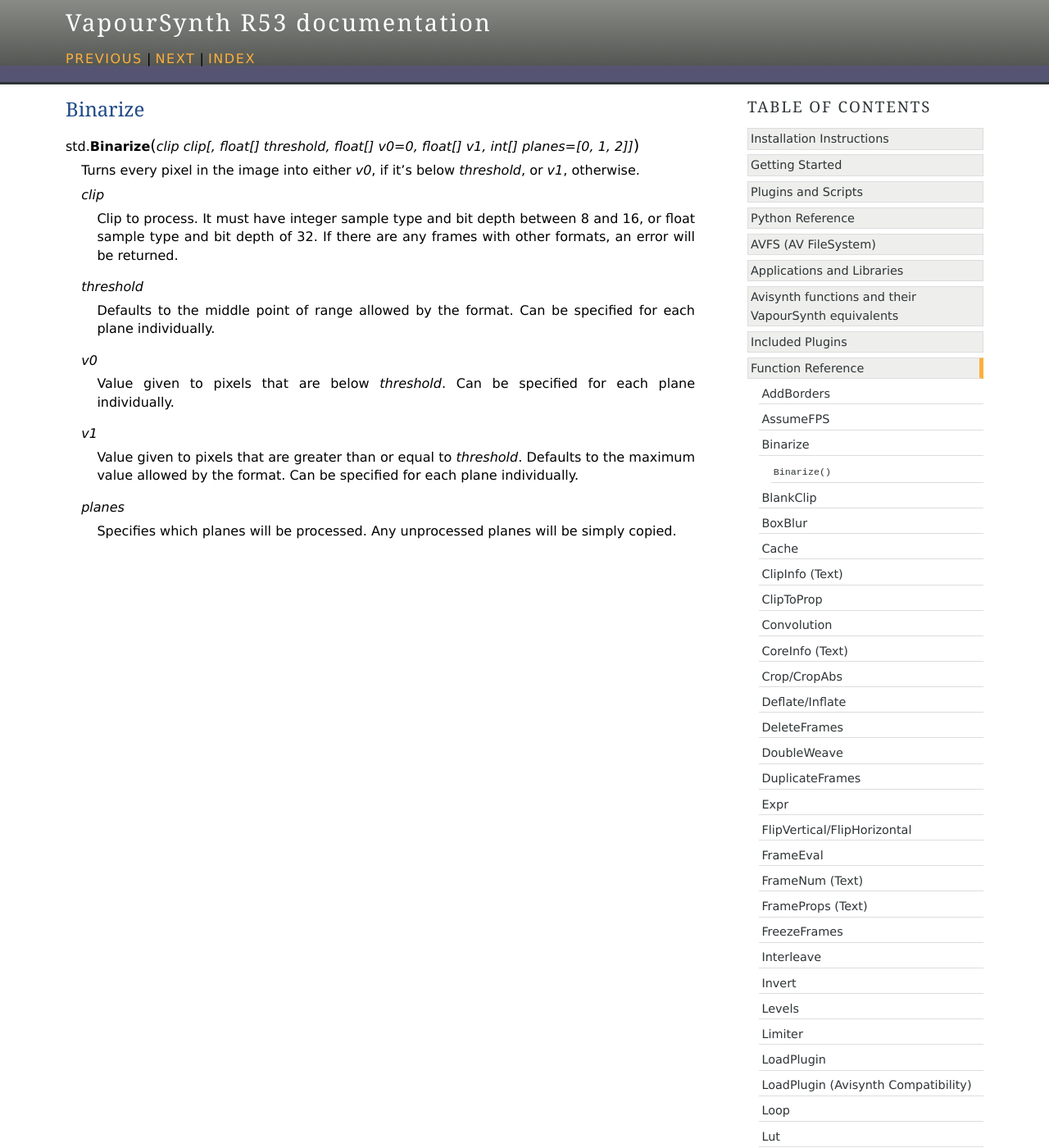
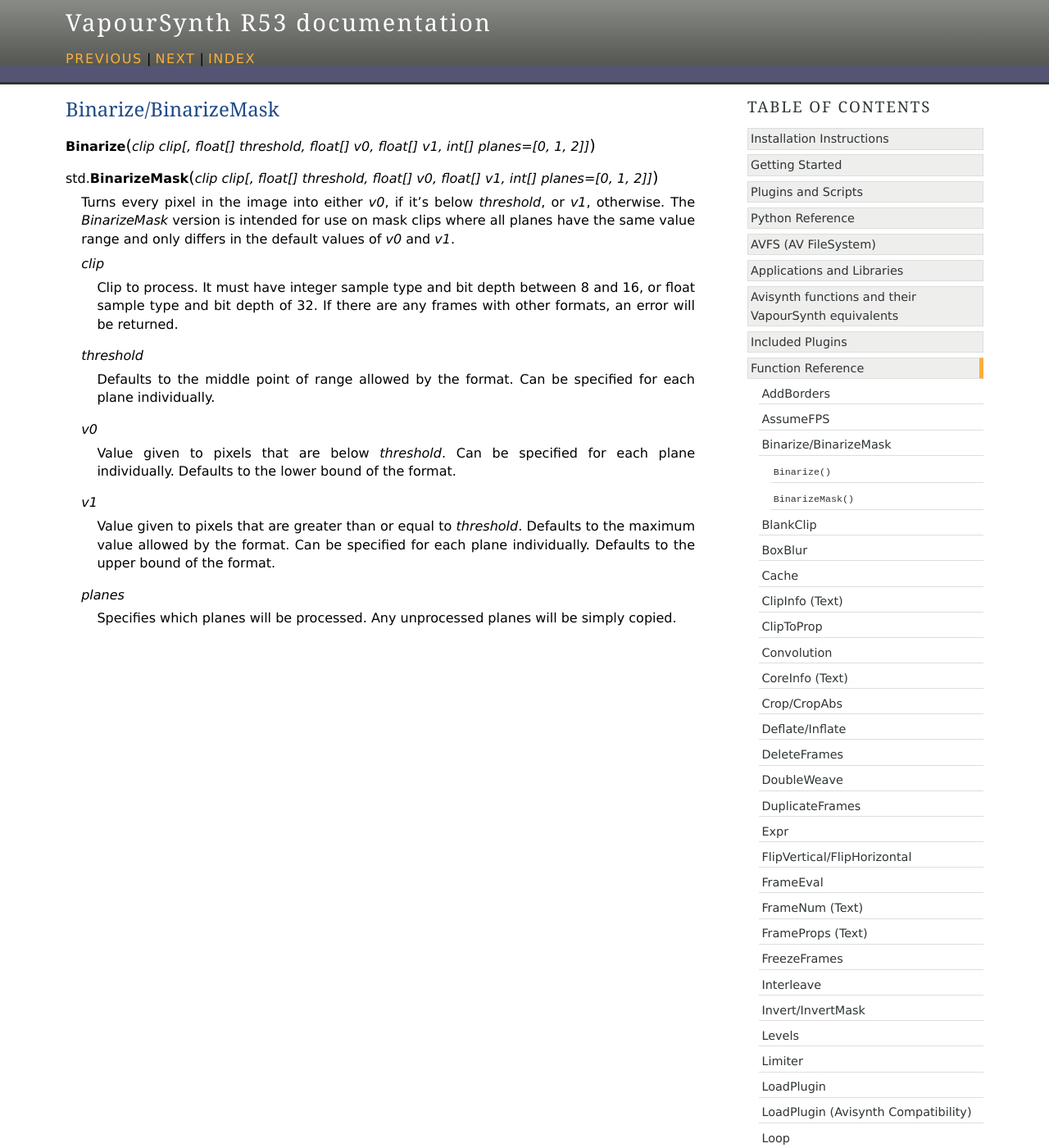
Before and after one commit to vapoursynth/vapoursynth, a Sphinx documentation site: the page built from doc/functions/binarize.rst, in a window 1280 px wide and 1400 px high. Shown: the whole window at 82% size. Built offline with Sphinx 7.4.7, drawn with Linux system fonts in a browser that asks for light colours; formulas are drawn with MathJax 3.

Commit message:
Adjust mask handling and introduce the "mask clip" conventions

```diff
--- a/doc/functions/binarize.rst
+++ b/doc/functions/binarize.rst
@@ -1,11 +1,14 @@
-Binarize
-========
+Binarize/BinarizeMask
+=====================
 
-.. function:: Binarize(clip clip[, float[] threshold, float[] v0=0, float[] v1, int[] planes=[0, 1, 2]])
+.. function:: Binarize(clip clip[, float[] threshold, float[] v0, float[] v1, int[] planes=[0, 1, 2]])
+.. function:: BinarizeMask(clip clip[, float[] threshold, float[] v0, float[] v1, int[] planes=[0, 1, 2]])
    :module: std
 
    Turns every pixel in the image into either *v0*, if it's below
-   *threshold*, or *v1*, otherwise.
+   *threshold*, or *v1*, otherwise. The *BinarizeMask* version is intended
+   for use on mask clips where all planes have the same value range and
+   only differs in the default values of *v0* and *v1*.
 
    *clip*
       Clip to process. It must have integer sample type and bit depth
@@ -19,12 +22,12 @@
 
    *v0*
       Value given to pixels that are below *threshold*. Can be specified
-      for each plane individually.
+      for each plane individually. Defaults to the lower bound of the format.
 
    *v1*
       Value given to pixels that are greater than or equal to *threshold*.
       Defaults to the maximum value allowed by the format. Can be specified
-      for each plane individually.
+      for each plane individually. Defaults to the upper bound of the format.
 
    *planes*
       Specifies which planes will be processed. Any unprocessed planes
--- a/doc/functions/maskedmerge.rst
+++ b/doc/functions/maskedmerge.rst
@@ -6,6 +6,8 @@
 
    MaskedMerge merges *clipa* with *clipb* using the per pixel weights in the *mask*,
    where 0 means that *clipa* is returned unchanged.
+   The *mask* clip is assumed to  be full range for all planes and in the
+   0-1 interval for float formats regardless of the colorspace.
    If *mask* is a grayscale clip or if *first_plane* is true, the mask's first
    plane will be used as the mask for merging all planes. The mask will be
    bilinearly resized if necessary.
--- a/doc/plugins/misc.rst
+++ b/doc/plugins/misc.rst
@@ -28,6 +28,8 @@
    :module: misc
 
    Grows the mask in *clipa* into the mask in *clipb*. This is an equivalent of the Avisynth function *mt_hysteresis*.
+   Note that both clips are are expected to be in the typical mask range which means that all
+   planes have to be in the 0-1 range for floating point formats.
 
    Specifically, Hysteresis takes two bi-level masks *clipa* and *clipb* and generates another
    bi-level mask clip. Both *clipa* and *clipb* must have the same dimensions and format, and the
```
Also changed, not shown: doc/functions/invert.rst (+6 -3 lines), 2 other files.
